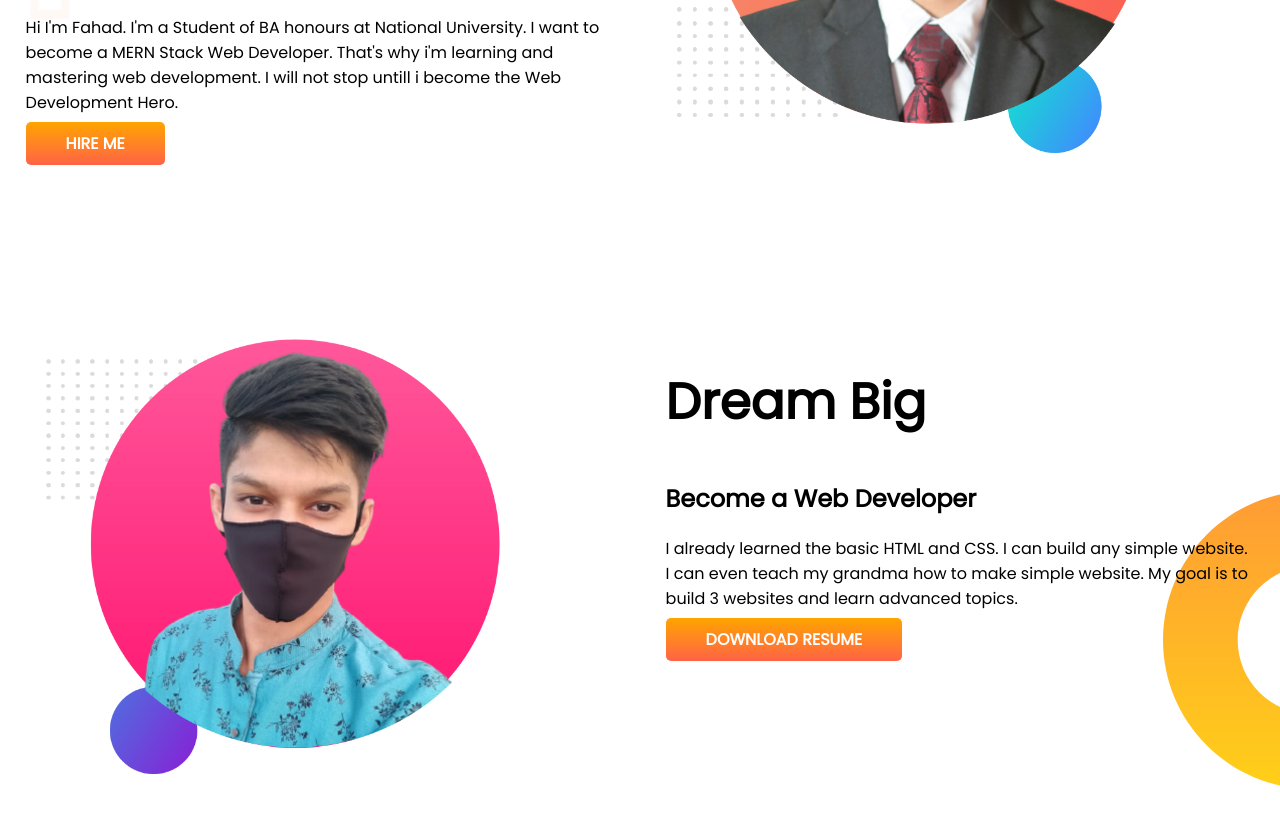
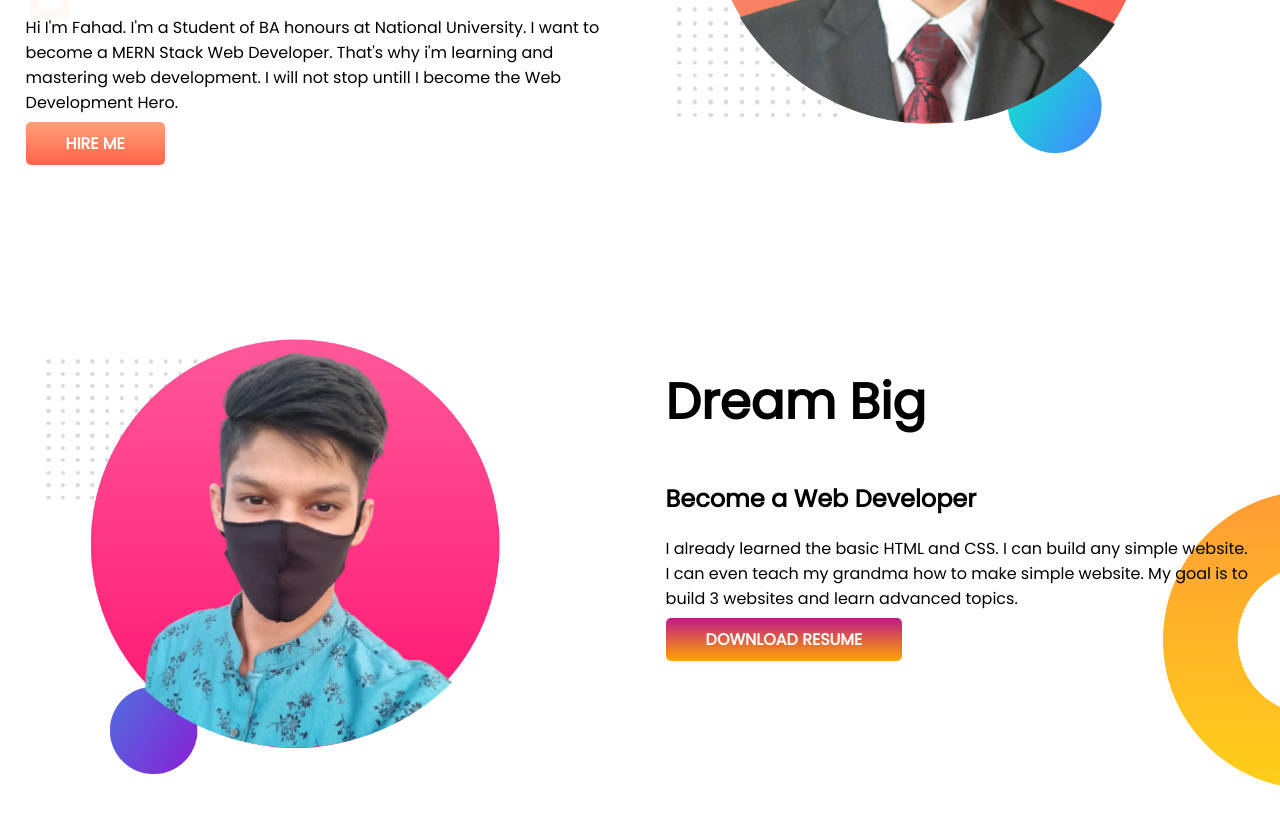
Before and after one commit to Fahadmohammad1/developer-portfolio, a plain HTML site: page index.html in a window 1280 px wide. Shown: the part 340-1164 px from the top of the page. Drawn offline with Linux system fonts and the light colour scheme.

Commit message:
color changed

```diff
--- a/index.html
+++ b/index.html
@@ -22,7 +22,7 @@
         <p>
           Hi I'm Fahad. I'm a Student of BA honours at National University. I
           want to become a MERN Stack Web Developer. That's why i'm learning and
-          mastering web development. I will not stop untill i become the Web
+          mastering web development. I will not stop untill I become the Web
           Development Hero.
         </p>
         <a
--- a/style.css
+++ b/style.css
@@ -23,7 +23,7 @@ h1 {
 }
 .link-button {
   text-decoration: none;
-  background-image: linear-gradient(orange, tomato);
+  background-image: linear-gradient(lightsalmon, tomato);
   padding: 10px 40px;
   border-radius: 5px;
   color: white;
@@ -42,7 +42,7 @@ h1 {
 }
 .resume-button {
   text-decoration: none;
-  background-image: linear-gradient(orange, tomato);
+  background-image: linear-gradient(rgb(190, 25, 135), orange);
   color: white;
   border-radius: 5px;
   padding: 10px 40px;
```
